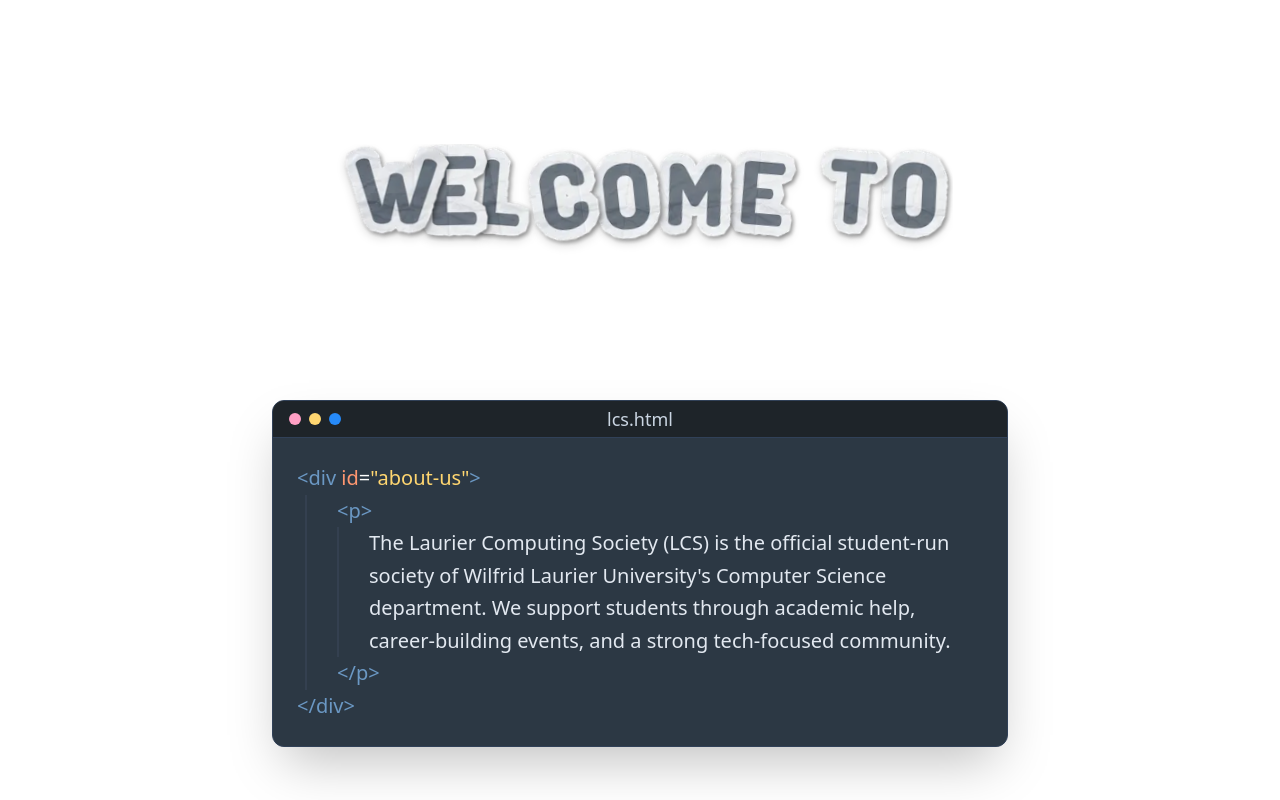
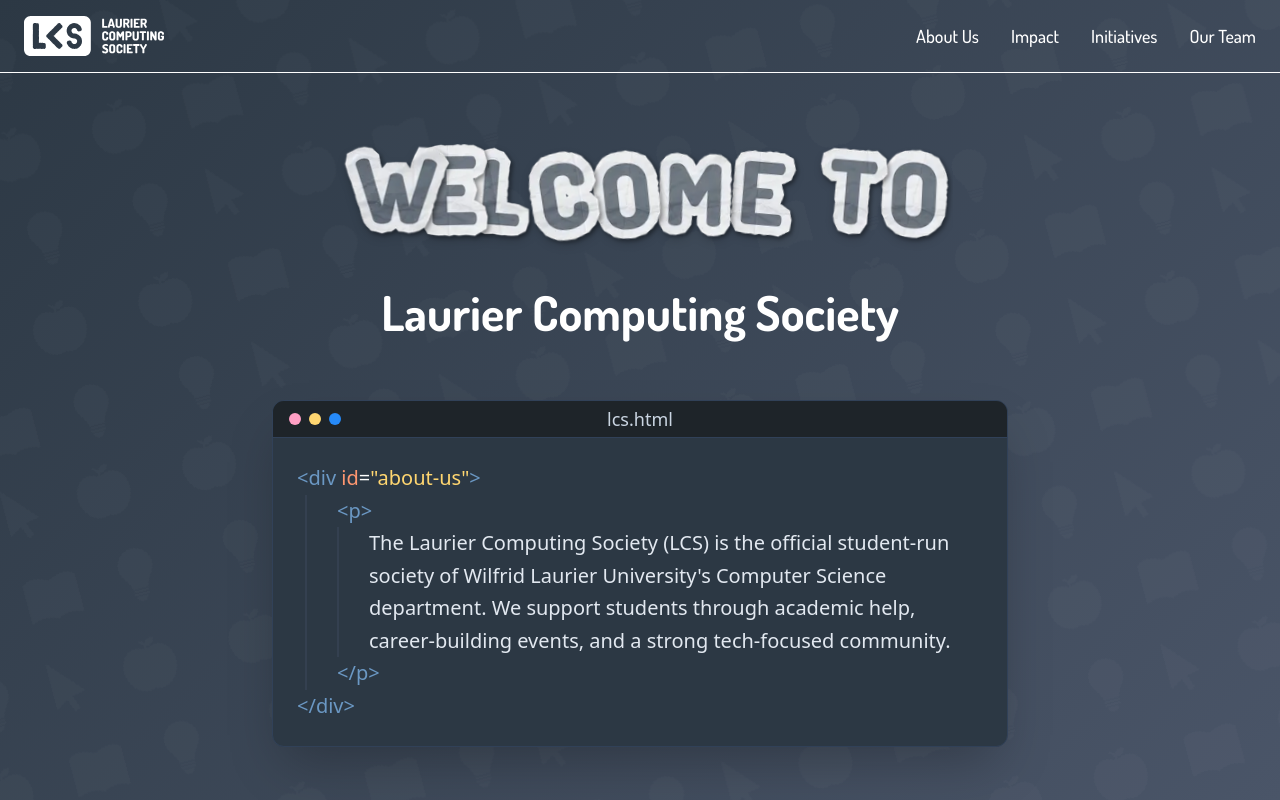
Before and after one commit to LaurierCS/Better-Website, a React (Vite) app: page / in a window 1280 px wide. Shown: the top 800 px of the page. Built offline with nearby package versions, Linux system fonts and the light colour scheme; no server answers; the database is empty.

Commit message:
Feat: Pattern bg applied to app.tsx

```diff
--- a/src/App.tsx
+++ b/src/App.tsx
@@ -1,4 +1,5 @@
 import Header from './components/universal/Header';
+import { PatternBackground } from './components/universal/PatternBackground';
 import HeroPage from './pages/Hero';
 import Events from './pages/Events';
 import Initiatives from './pages/Initiatives';
@@ -6,13 +7,16 @@
 
 function App() {
   return (
-    <>
-      <Header />
-      <HeroPage />
-      <Events />
-      <Initiatives />
-      <TeamSection />
-    </>
+    <div className="relative w-full bg-linear-to-b from-slate-800 to-slate-900 min-h-screen">
+      <PatternBackground />
+      <div className="relative z-10">
+        <Header />
+        <HeroPage />
+        <Events />
+        <Initiatives />
+        <TeamSection />
+      </div>
+    </div>
   );
 }
 
```
